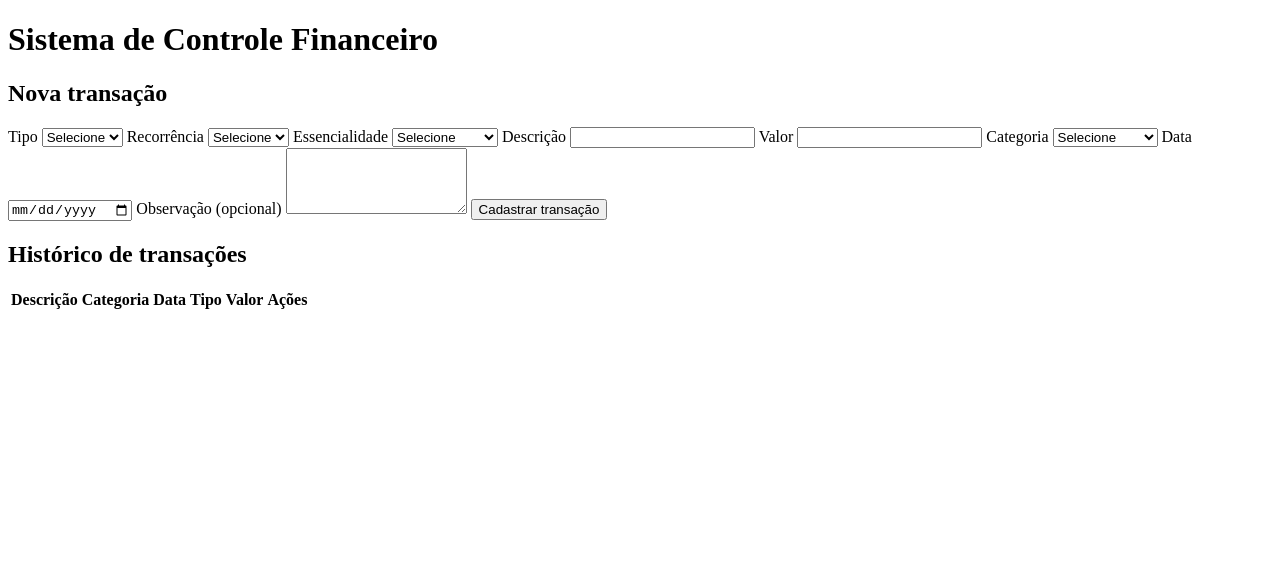
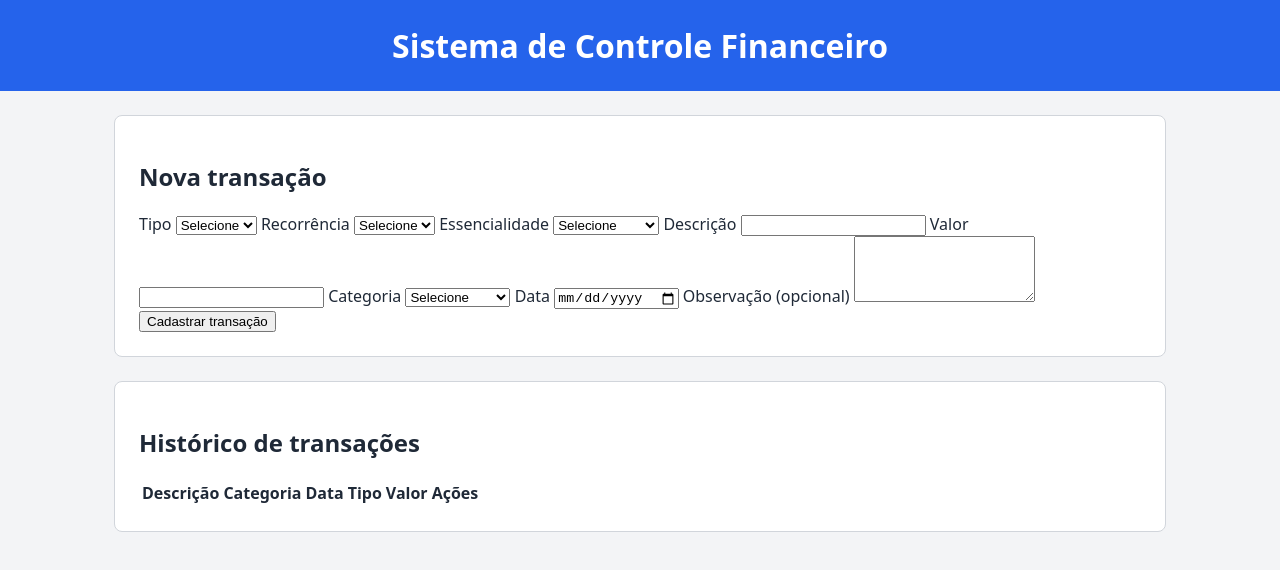
Before and after one commit to Samuel-Tavares/SCF---Controle-Financeiro, a plain HTML site: page index.html in a window 1280 px wide. Drawn offline with Linux system fonts and the light colour scheme.

Commit message:
feat: estilizando a página de transações

```diff
--- a/css/style.css
+++ b/css/style.css
@@ -0,0 +1,51 @@
+:root {
+    --color-primary: #2563eb;
+    --color-success: #16a34a;
+    --color-danger: #dc2626;
+    --color-background: #f3f4f6;
+    --color-surface: #ffffff;
+    --color-text: #1f2937;
+    --color-border: #d1d5db;
+    --border-radius: 8px;
+    --spacing-sm: 8px;
+    --spacing-md: 16px;
+    --spacing-lg: 24px;
+}
+
+* {
+    box-sizing: border-box;
+}
+
+body {
+    min-height: 100vh;
+    margin: 0;
+    background-color: var(--color-background);
+    color: var(--color-text);
+    font-family: system-ui, -apple-system, BlinkMacSystemFont, "Segoe UI", sans-serif;
+}
+
+header {
+    padding: var(--spacing-lg);
+    background-color: var(--color-primary);
+    color: var(--color-surface);
+    text-align: center;
+}
+
+header h1 {
+    margin: 0;
+}
+
+main {
+    width: 100%;
+    max-width: 1100px;
+    margin: 0 auto;
+    padding: var(--spacing-lg);
+}
+
+section {
+    margin-bottom: var(--spacing-lg);
+    padding: var(--spacing-lg);
+    border: 1px solid var(--color-border);
+    border-radius: var(--border-radius);
+    background-color: var(--color-surface);
+}
--- a/index.html
+++ b/index.html
@@ -3,11 +3,13 @@
 <head>
     <meta charset="UTF-8">
     <meta name="viewport" content="width=device-width, initial-scale=1.0">
-    <title>SCF - Sistema de Controle</title>
+    <title>SCF - Sistema de Controle Financeiro</title>
     <link rel="stylesheet" href="css/style.css">
 </head>
 <body>
-    <h1>Sistema de Controle Financeiro</h1>
+    <header>
+        <h1>Sistema de Controle Financeiro</h1>
+    </header>
 
     <main>
         <section id="nova-transacao">
```
